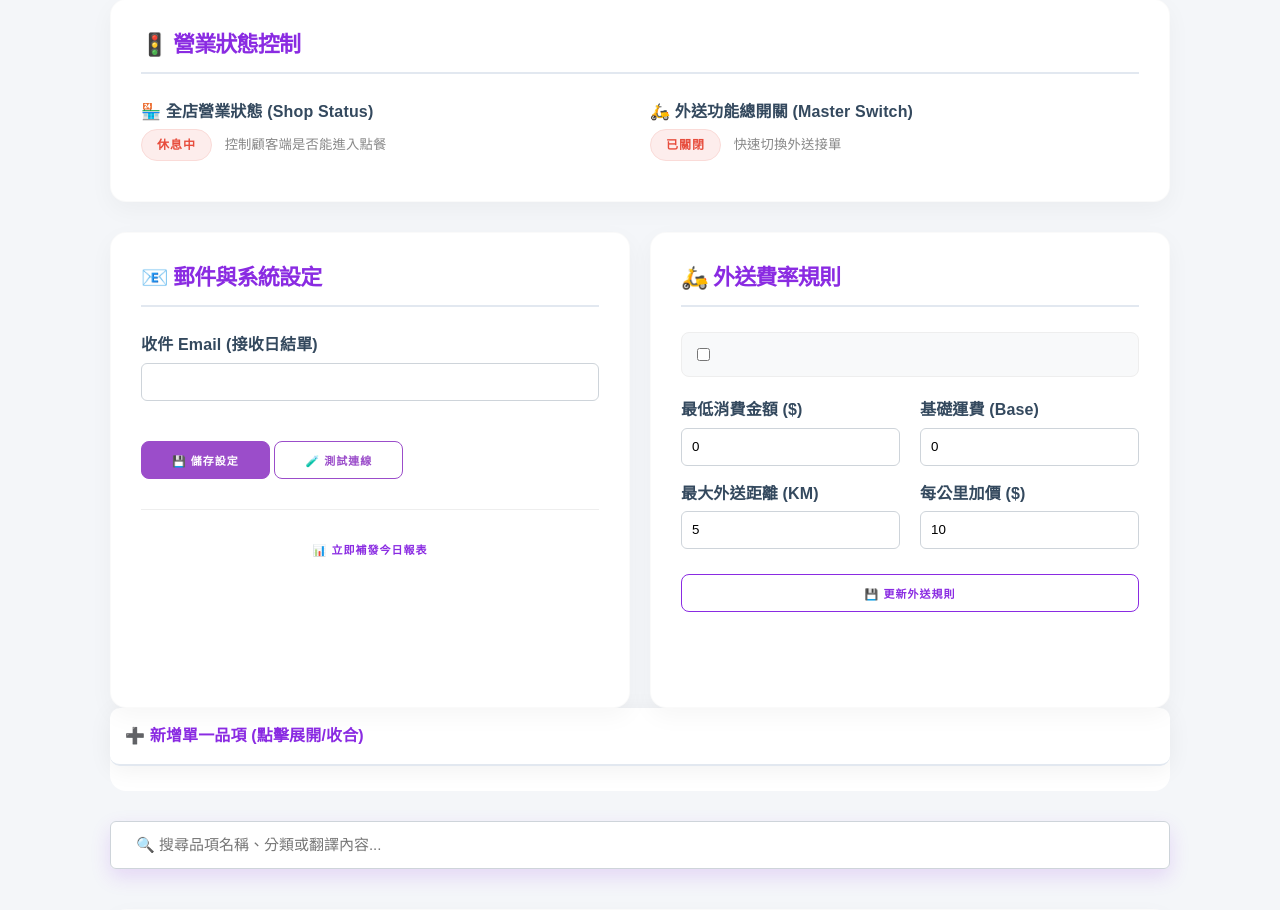
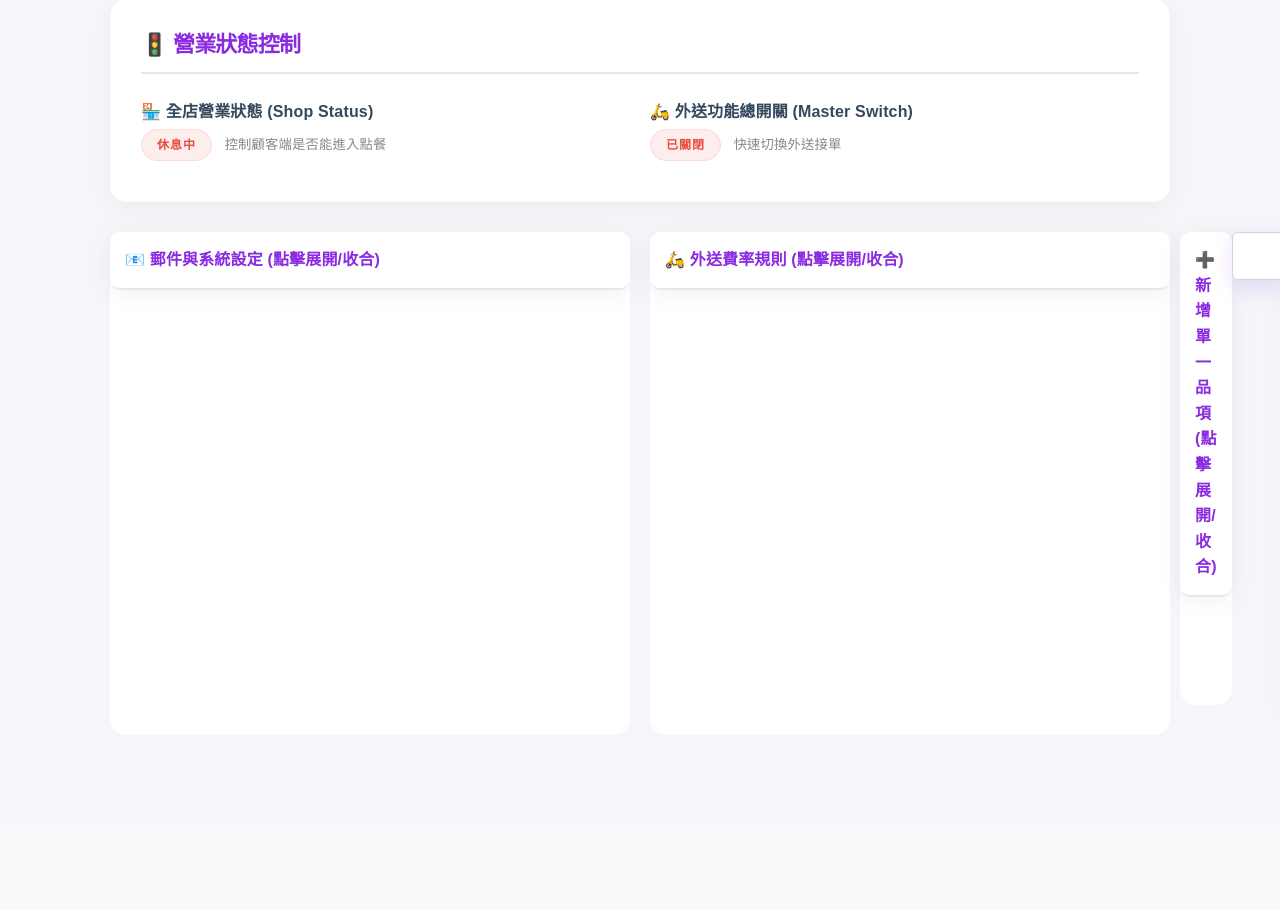
Before and after one commit to try91396-beep/DING-DONG, a Flask app: page /admin/ in a window 1280 px wide; the page is wider, and only the part inside the window is pictured. Shown: the part 99-1009 px from the top of that part. After the commit the page ends 696 px from the top of that part, so only its background shows below. Run offline with Flask 3, Linux system fonts and the light colour scheme; the visitor is signed in with stand-in values (Sample User, id 1); data that the repository does not hold is empty; some libraries are stand-ins or nearby versions.

Commit message:
Update admin.html
將外送規則、郵件設定包進details

```diff
--- a/templates/admin.html
+++ b/templates/admin.html
@@ -321,17 +321,15 @@
 
     <div class="row">
         <div class="column column-50">
-            <div class="card" style="height: 100%;">
-                <h4 class="section-title">📧 郵件與系統設定</h4>
+    <details class="card" style="padding: 0; border: none; box-shadow: none; height: 100%;">
+        <summary class="section-title" style="cursor: pointer; padding: 15px; background: #fff; border-radius: 10px; box-shadow: 0 4px 24px rgba(0,0,0,0.06); list-style: none; display: flex; align-items: center; gap: 6px;">
+            📧 郵件與系統設定 (點擊展開/收合)
+        </summary>
+
+        <div class="card" style="margin-top: 10px; box-shadow: 0 4px 24px rgba(0,0,0,0.06); height: auto;">
             <form method="POST" action="{{ url_for('admin.admin_panel') }}">
                 <label>收件 Email (接收日結單)</label>
                 <input type="email" name="report_email" value="{{ config.get('report_email','') }}">
-
-                    <!-- <label>發件人 Email (需與 Resend 一致)</label>
-                    <input type="email" name="sender_email" value="{{ config.get('sender_email','') }}" placeholder="onboarding@resend.dev">
-
-                    <label>Resend API Key</label>
-                    <input type="password" name="resend_api_key" value="{{ config.get('resend_api_key','') }}"> -->
 
                 <div style="margin-top: 25px;">
                     <button type="submit" name="action" value="save_settings">💾 儲存設定</button>
@@ -341,17 +339,21 @@
                 </div>
             </form>
         </div>
+    </details>
 </div>
 
         <div class="column column-50">
-            <div class="card" style="height: 100%;">
-                <h4 class="section-title">🛵 外送費率規則</h4>
+    <details class="card" style="padding: 0; border: none; box-shadow: none; height: 100%;">
+        <summary class="section-title" style="cursor: pointer; padding: 15px; background: #fff; border-radius: 10px; box-shadow: 0 4px 24px rgba(0,0,0,0.06); list-style: none; display: flex; align-items: center; gap: 6px;">
+            🛵 外送費率規則 (點擊展開/收合)
+        </summary>
+
+        <div class="card" style="margin-top: 10px; box-shadow: 0 4px 24px rgba(0,0,0,0.06); height: auto;">
             <form method="POST" action="{{ url_for('admin.update_delivery_settings') }}">
                 <div style="margin-bottom: 20px; background: #f8f9fa; padding: 15px; border-radius: 8px; border: 1px solid #eee;">
                     <label style="display: flex; align-items: center; cursor: pointer; margin: 0;">
                         <input type="checkbox" name="delivery_enabled" style="margin: 0 10px 0 0;"
                                {{ 'checked' if config.get('enable_delivery') else '' }}>
-                            <!-- <span style="font-weight: 600;">啟用外送規則 (同步控制總開關)</span> -->
                         </label>
                 </div>
 
@@ -380,9 +382,8 @@
                 <button type="submit" class="button button-outline" style="width: 100%; margin-top: 10px; border-color: var(--primary); color: var(--primary);">💾 更新外送規則</button>
             </form>
         </div>
+    </details>
 </div>
-    </div>
-
     <details class="card" style="padding: 0; border: none; box-shadow: none;">
     <summary class="section-title" style="cursor: pointer; padding: 15px; background: #fff; border-radius: 10px; box-shadow: 0 4px 24px rgba(0,0,0,0.06); list-style: none; display: flex; align-items: center; gap: 6px;">
         ➕ 新增單一品項 (點擊展開/收合)
```
Lines whose indentation alone changed are shown as unchanged.
